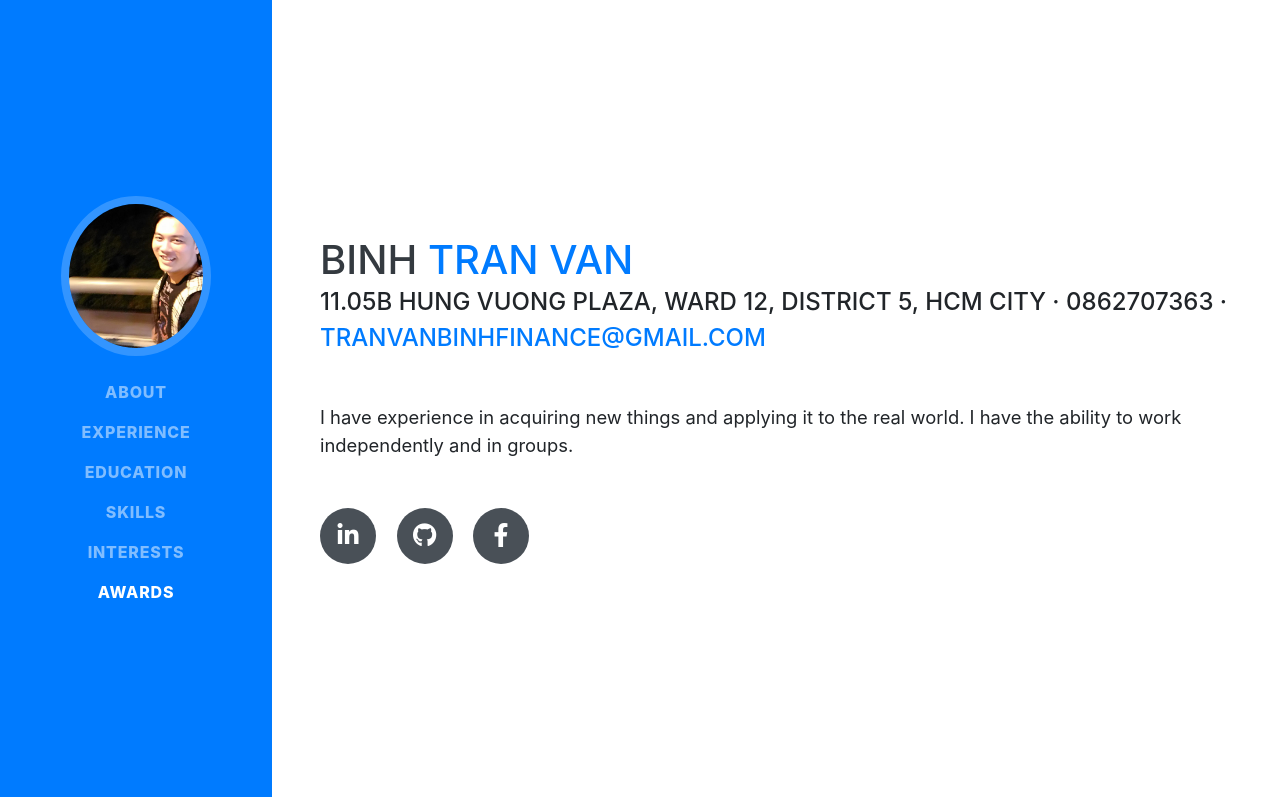
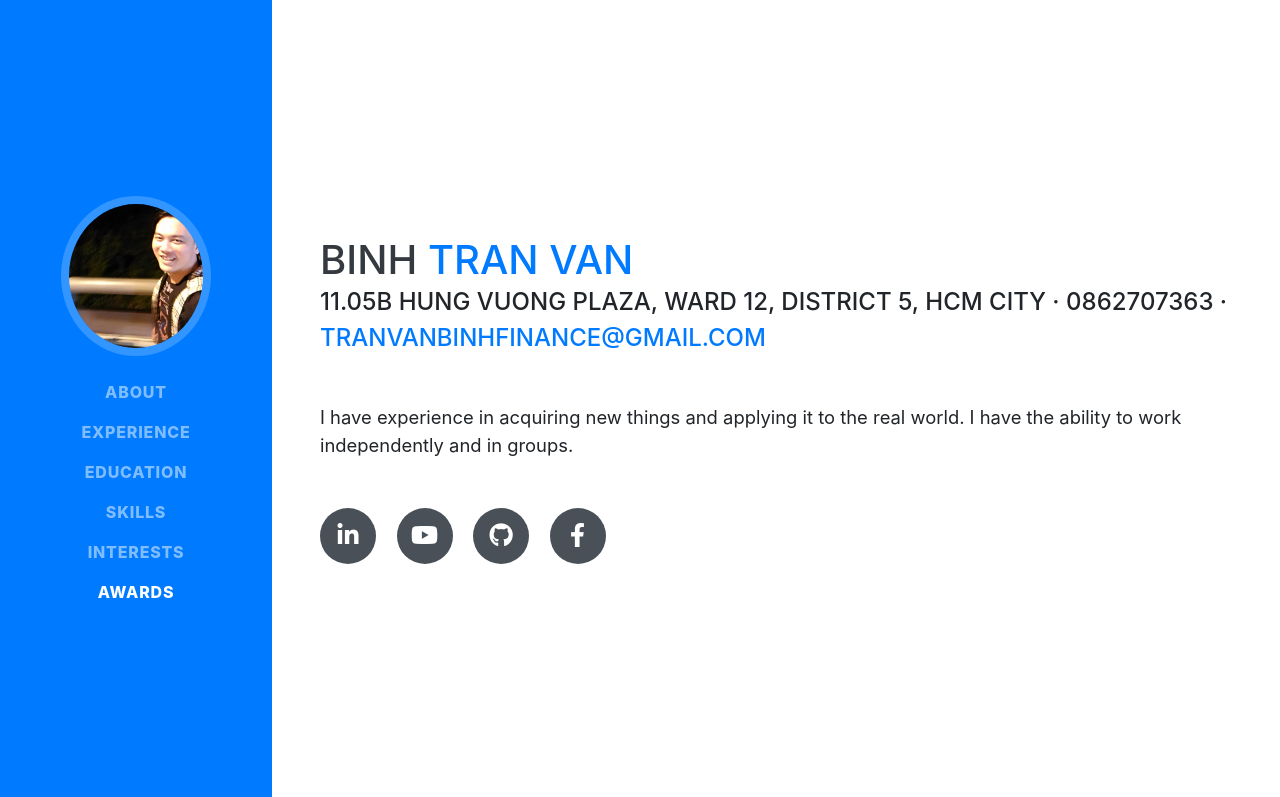
Before and after one commit to BinhTranVan/cv_binh, a website with bundled scripts: page index.html in a window 1280 px wide. Shown: the top 797 px of the page. Built offline with nearby package versions, Linux system fonts and the light colour scheme; a web font is replaced by a local one.

Commit message:
change 5

```diff
--- a/index.html
+++ b/index.html
@@ -73,6 +73,9 @@
         <div class="social-icons">
           <a href="https://www.linkedin.com/in/binhzg/">
             <i class="fab fa-linkedin-in"></i>
+          </a>
+          <a href="https://www.youtube.com/channel/UCA5Xr4_Vu0ybHKDzbuDwUvA">
+            <i class="fab fa-youtube"></i>
           </a>
           <a href="https://github.com/BinhTranVan">
             <i class="fab fa-github"></i>
```
